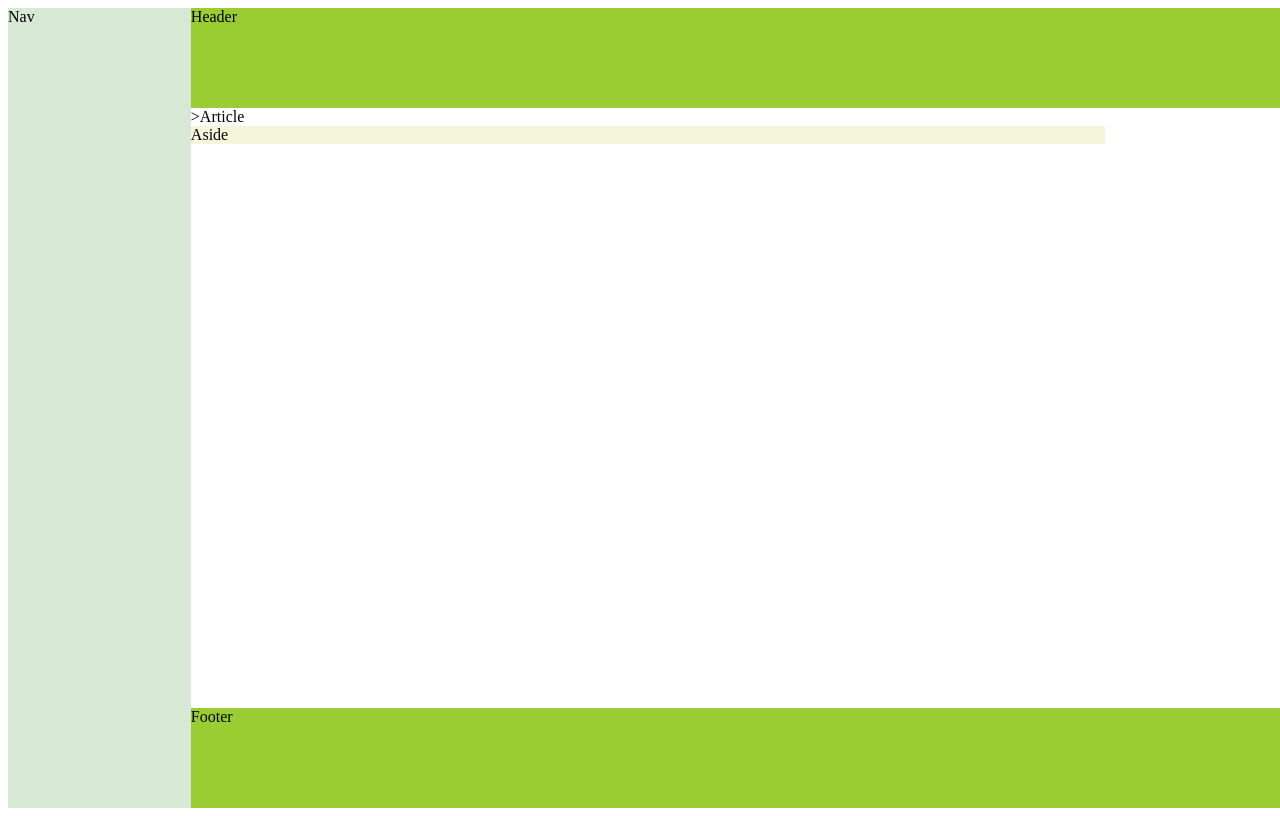
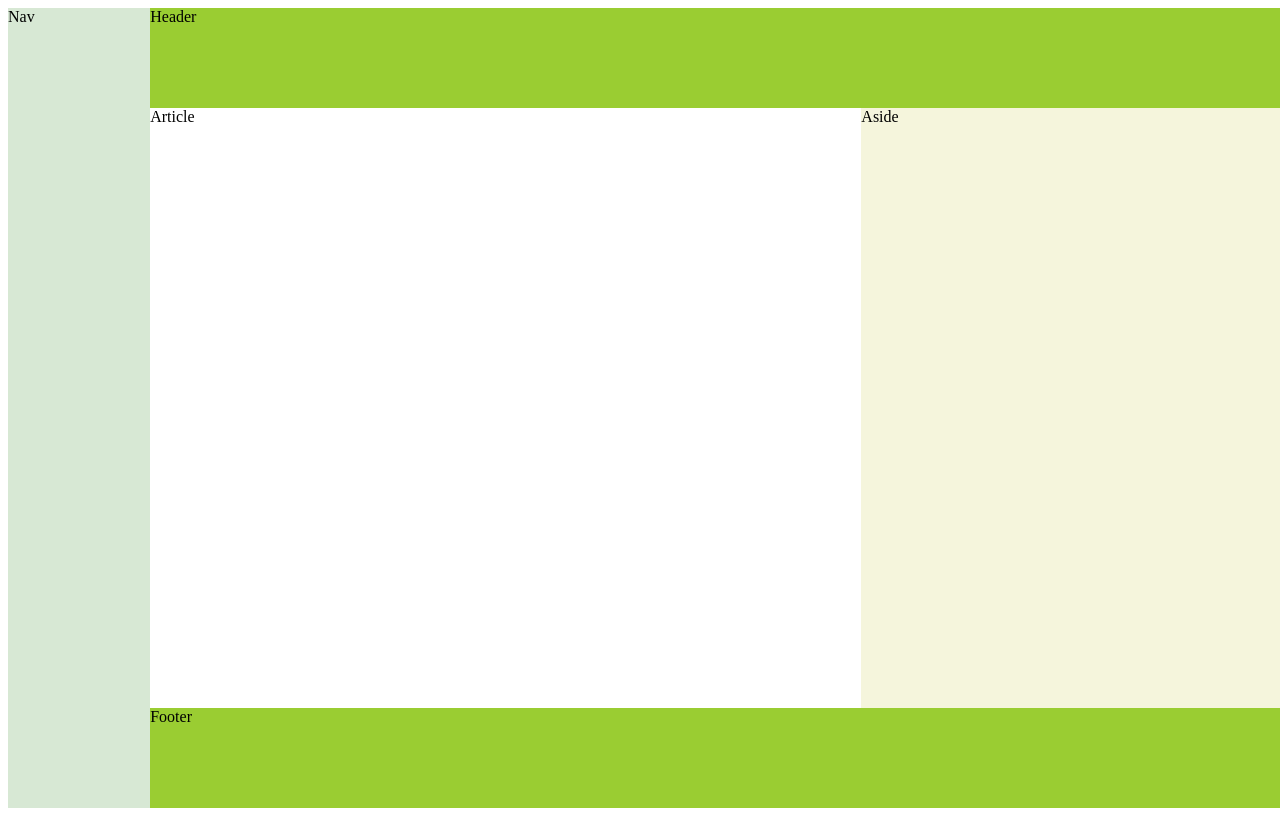
Before and after one commit to acciojob/split-screen-styling-sumitsinghkushwaha, a website: page main.html in a window 1280 px wide. Drawn offline with Linux system fonts and the light colour scheme.

Commit message:
created a submission

```diff
--- a/main.html
+++ b/main.html
@@ -15,10 +15,11 @@
     <header id="header">Header
 
     </header>
-		<content>
-			<article id="artcile">>Article </article>
+<!-- 		<content class="content"> -->
+			<article id="artcile">
+				Article </article>
 			<div id="aside">Aside </div>
-		</content>
+<!-- 		</content> -->
 
 
     <footer id="footer">Footer
--- a/styles.css
+++ b/styles.css
@@ -3,7 +3,7 @@
 	display:grid;
 	width:100vw;
 	height:100vh;
-	grid-template-columns:1fr 5fr 1fr;
+	grid-template-columns:1fr 5fr 3fr;
 	grid-template-rows:1fr 6fr 1fr;
 	background-color:white;
 	grid-template-areas:
```
